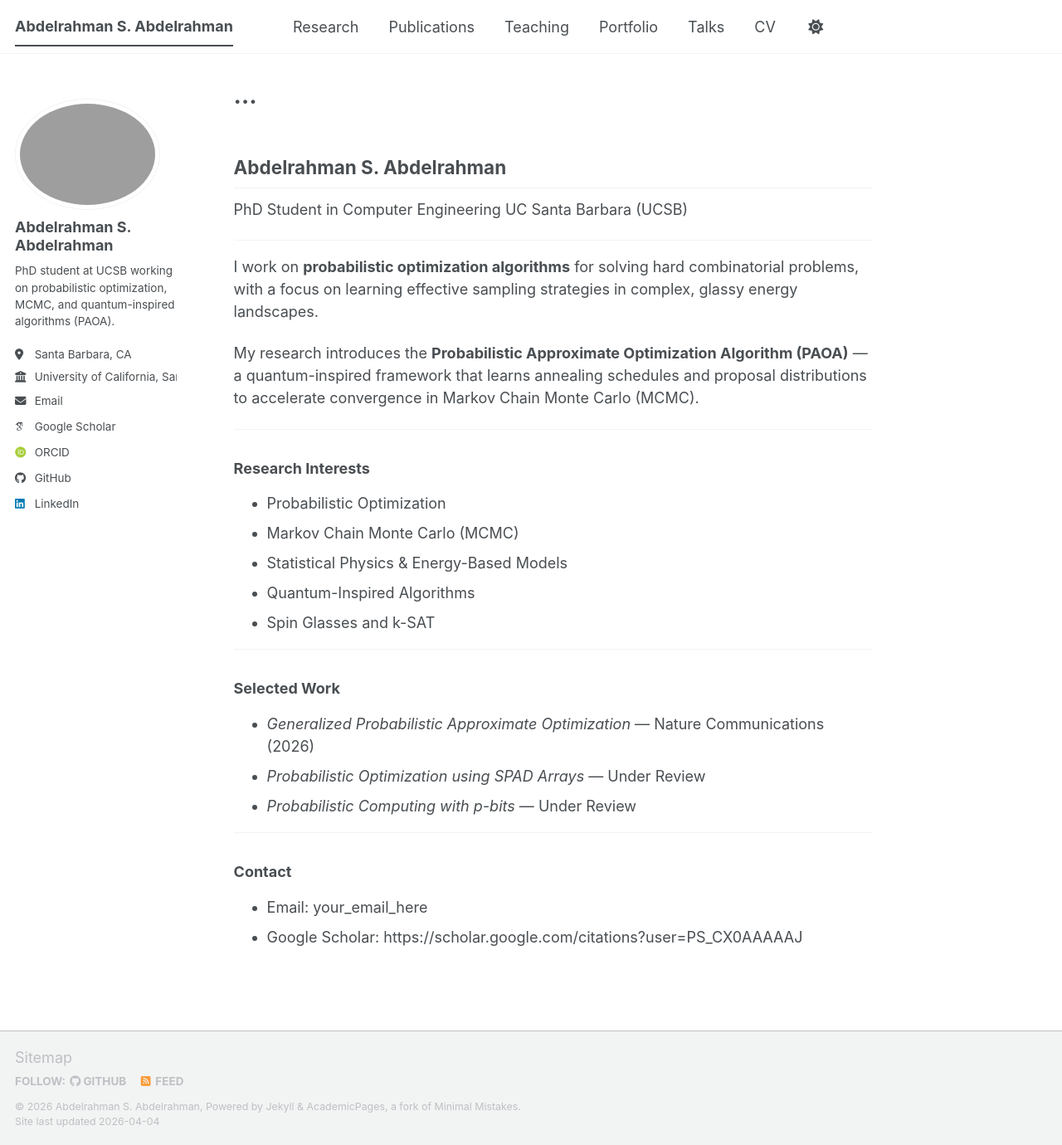
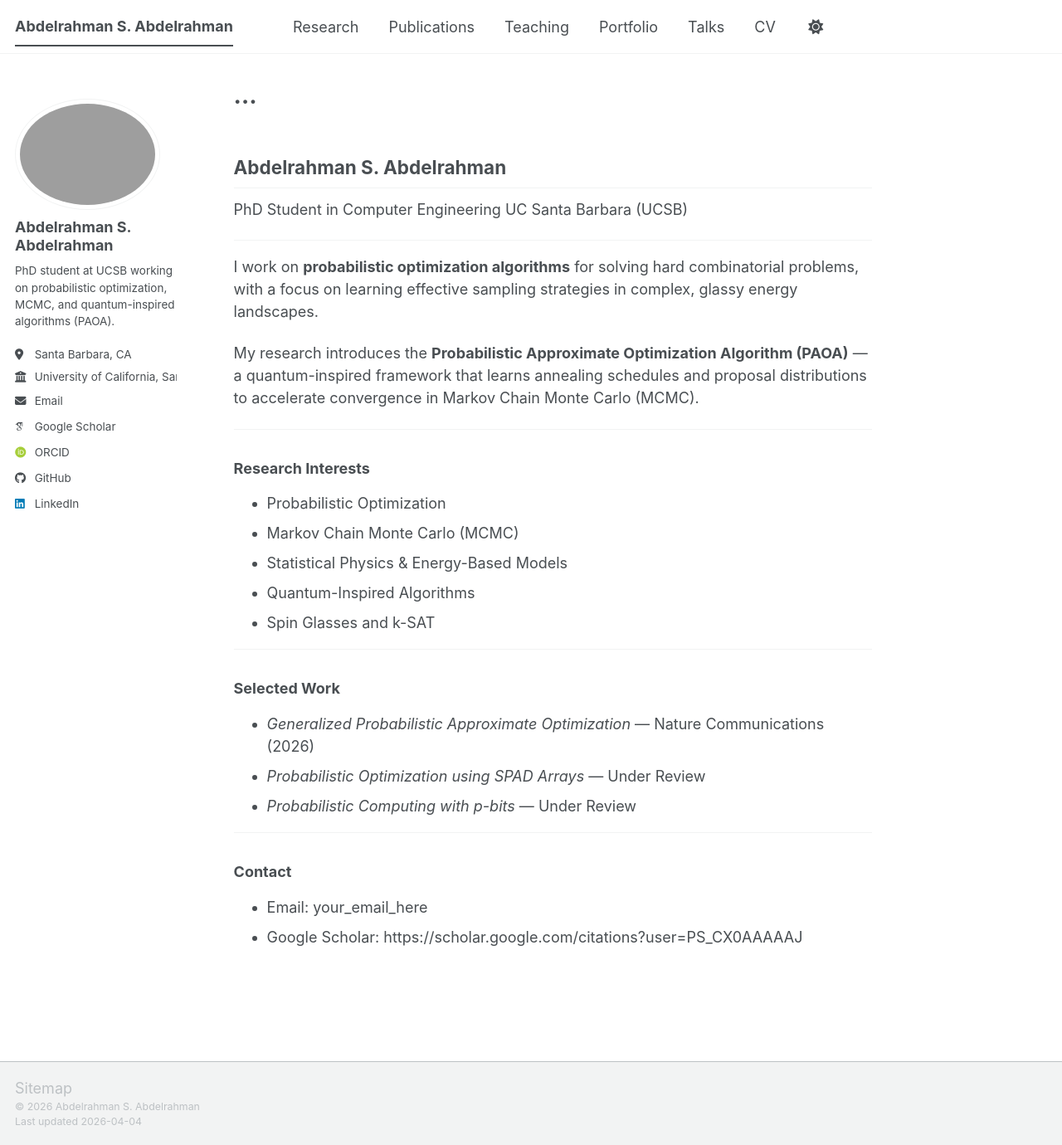
Before and after one commit to abdelrahmanseed/abdelrahmanseed.github.io, a Jekyll site: the page built from _pages/about.md, in a window 1280 px wide and 1380 px high. Shown: the whole window at 83% size. Built offline with Jekyll 4.4.1, drawn with Linux system fonts in a browser that asks for light colours; some web fonts are replaced; a script bundle is joined from its source files by our own code; library files that are not in the unit come from our copies.

Commit message:
Clean about page

```diff
--- a/_includes/footer.html
+++ b/_includes/footer.html
@@ -1,4 +1,4 @@
-{% include base_path %}
+<!-- {% include base_path %}
 
 {% if site.author.github or site.author.bitbucket or site.atom_feed.hide != true %}
 <div class="page__footer-follow">
@@ -22,4 +22,9 @@
 <div class="page__footer-copyright">
   &copy; {{ site.time | date: '%Y' }} {{ site.name | default: site.title }}, {{ site.data.ui-text[site.locale].powered_by | default: "Powered by" }} <a href="https://jekyllrb.com" rel="nofollow">Jekyll</a> &amp; <a href="https://github.com/academicpages/academicpages.github.io">AcademicPages</a>, a fork of <a href="https://mademistakes.com/work/minimal-mistakes-jekyll-theme/" rel="nofollow">Minimal Mistakes</a>.<br />
   Site last updated {{ "now" | date: '%Y-%m-%d' }}
+</div> -->
+
+<div class="page__footer-copyright">
+  &copy; {{ site.time | date: '%Y' }} {{ site.name }}<br>
+  Last updated {{ "now" | date: '%Y-%m-%d' }}
 </div>
```
